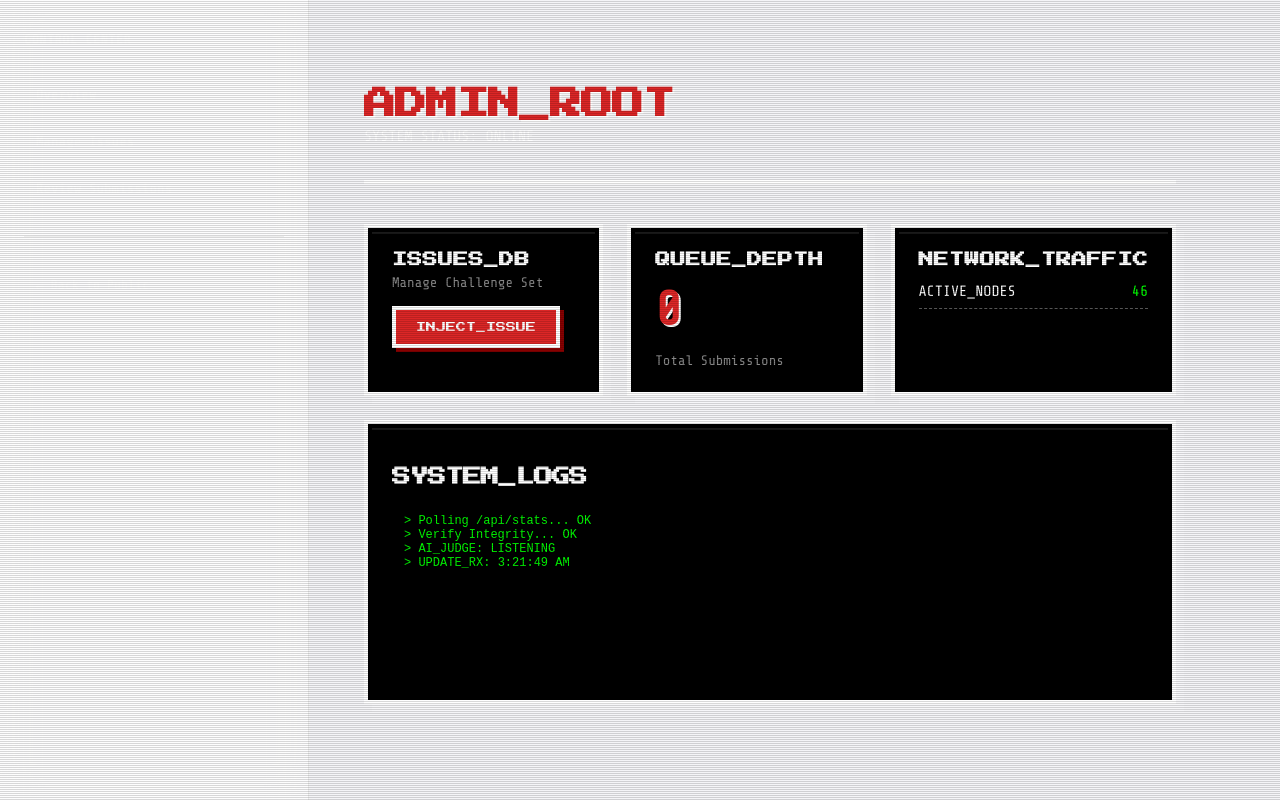
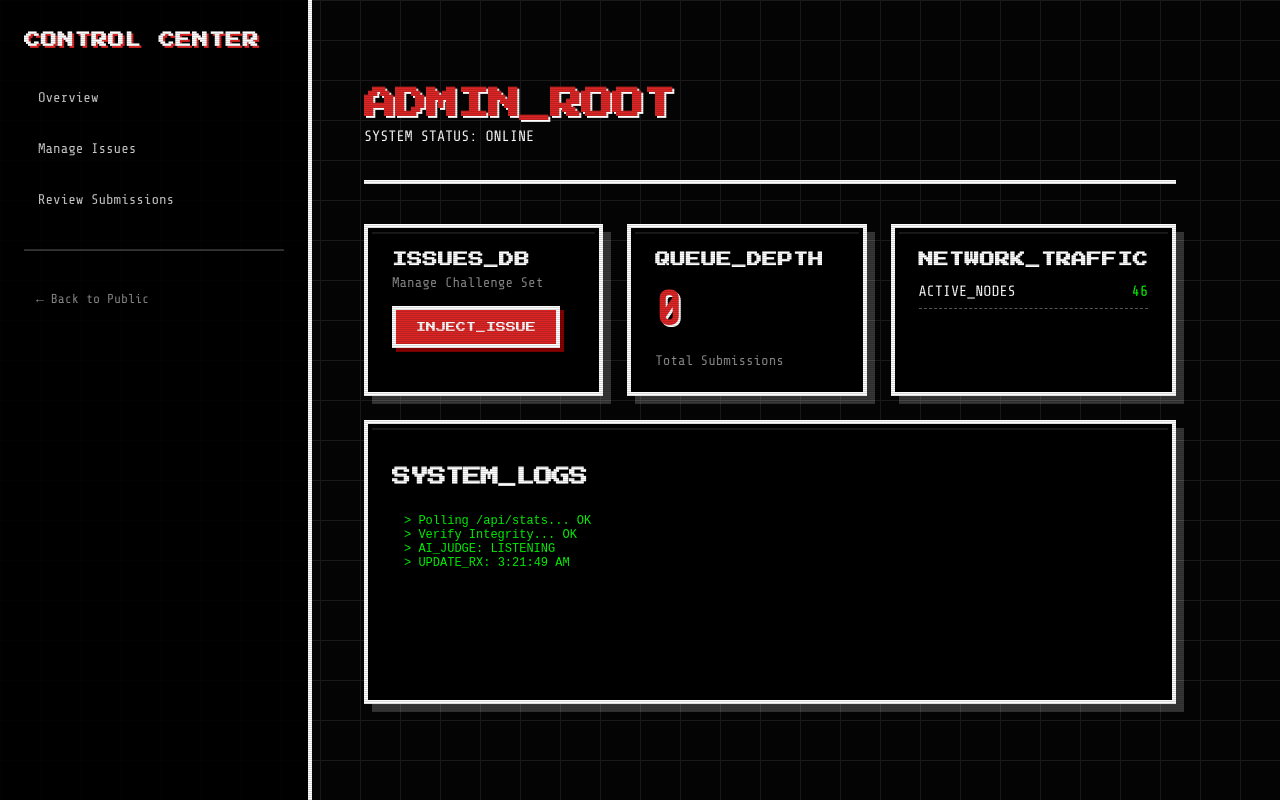
Before and after one commit to Vedas-OSCOV/oscov-codabot, a Next.js app: page /admin in a window 1280 px wide. Built offline with nearby package versions, Linux system fonts and the light colour scheme; no server answers; the database is empty.

Commit message:
updated: admin control center

```diff
--- a/src/app/admin/admin-layout.module.css
+++ b/src/app/admin/admin-layout.module.css
@@ -1,15 +1,13 @@
 .container {
     display: flex;
     min-height: 100vh;
-    background: #f5f5f7;
-    /* Slightly darker than main bg for contrast */
+    background: transparent;
 }
 
 .sidebar {
     width: 260px;
-    background: rgba(255, 255, 255, 0.82);
-    backdrop-filter: blur(20px);
-    border-right: 1px solid rgba(0, 0, 0, 0.08);
+    background: rgba(0, 0, 0, 0.9);
+    border-right: 4px solid #fff;
     padding: 32px 24px;
     display: flex;
     flex-direction: column;
@@ -18,43 +16,50 @@
 }
 
 .logo {
-    font-size: 13px;
+    font-size: 16px;
     text-transform: uppercase;
-    color: var(--text-secondary);
+    color: #fff;
     font-weight: 600;
     margin-bottom: 32px;
     letter-spacing: 0.05em;
+    font-family: var(--font-retro);
+    text-shadow: 2px 2px #DC2626;
 }
 
 .nav {
     display: flex;
     flex-direction: column;
     gap: 16px;
+    font-family: var(--font-mono);
 }
 
 .link {
     font-size: 14px;
-    color: var(--text-primary);
+    color: #ccc;
     font-weight: 500;
     padding: 8px 12px;
-    border-radius: 8px;
-    transition: background 0.15s ease;
+    border: 2px solid transparent;
+    transition: all 0.15s ease;
 }
 
 .link:hover {
-    background: rgba(0, 0, 0, 0.04);
+    border-color: #DC2626;
+    background: #000;
+    color: #fff;
+    box-shadow: 4px 4px 0 #DC2626;
 }
 
 .divider {
-    height: 1px;
-    background: rgba(0, 0, 0, 0.06);
+    height: 2px;
+    background: #333;
     margin: 16px 0;
 }
 
 .backLink {
     font-size: 13px;
-    color: var(--text-secondary);
+    color: #888;
     padding: 8px 12px;
+    font-family: var(--font-mono);
 }
 
 .main {
--- a/src/components/LeaderboardTabs.tsx
+++ b/src/components/LeaderboardTabs.tsx
@@ -46,7 +46,7 @@
                         cursor: 'pointer'
                     }}
                 >
-                    PROJECT_CONTRIBUTORS
+                    SENIOR_ARENA
                 </button>
                 <button
                     onClick={() => setActiveTab('sem1')}
```
